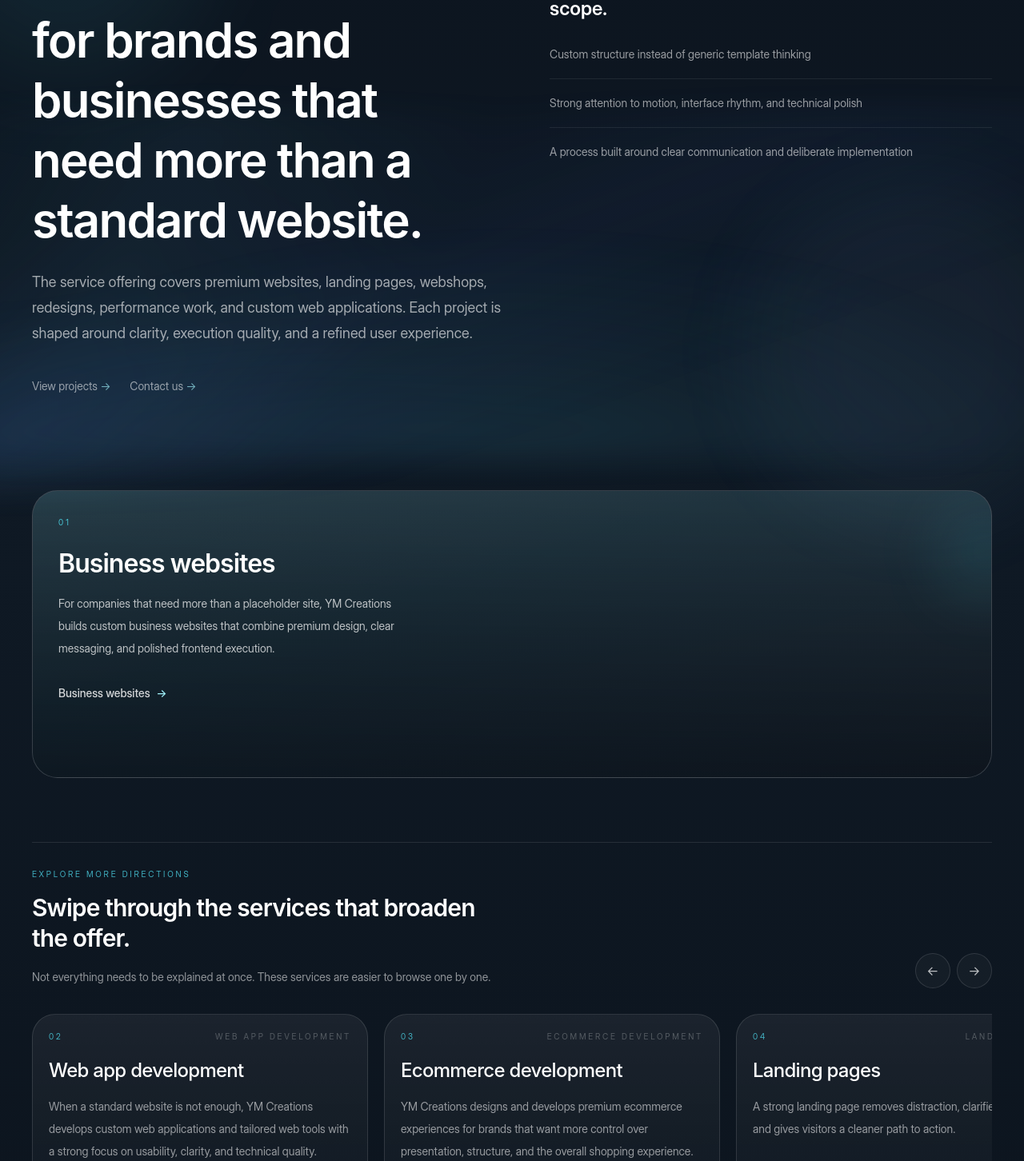
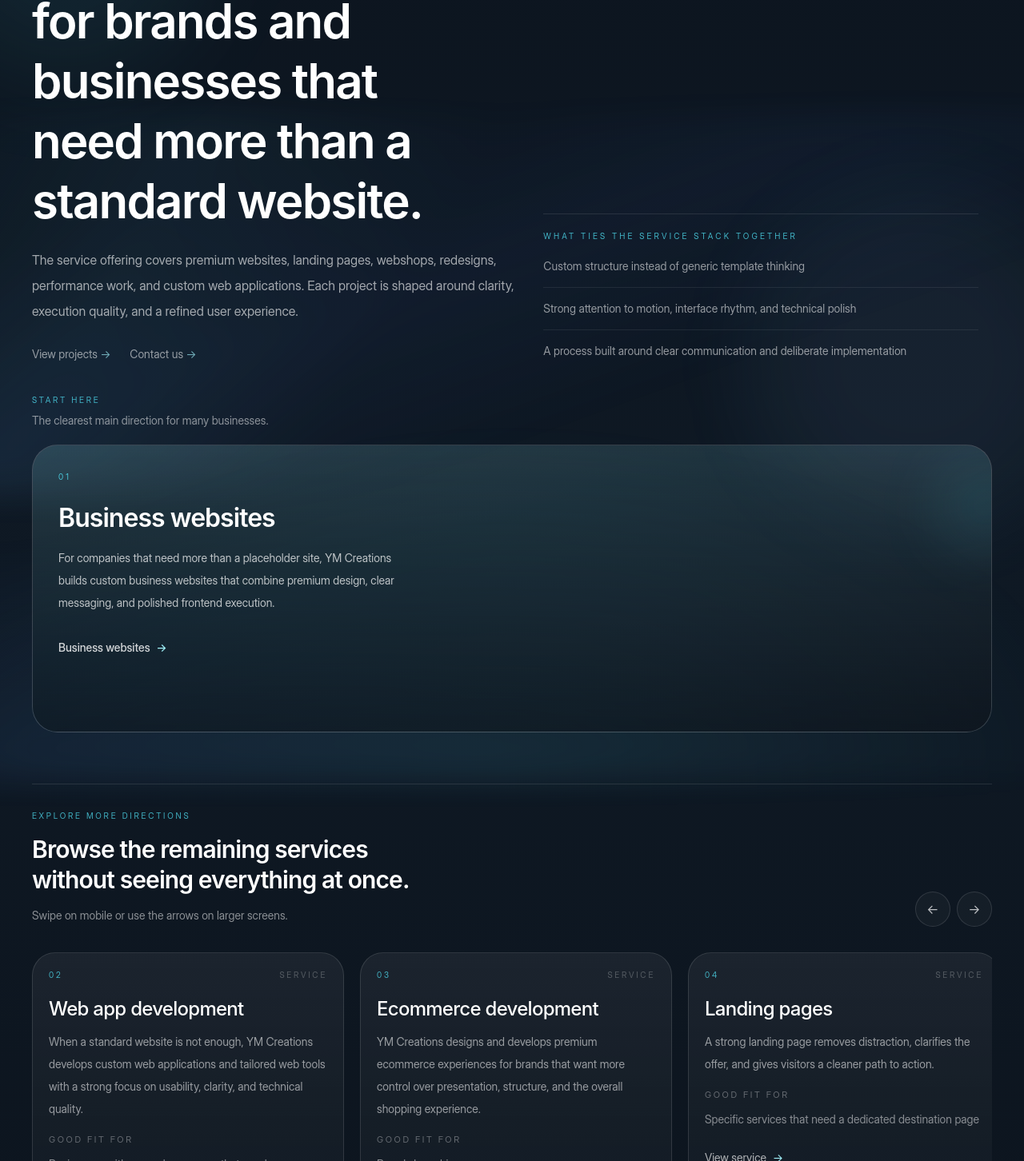
Before and after one commit to MajdWebCreation/portfolio-site, a Next.js app: page /en/services in a window 1280 px wide. Shown: the part 298-1750 px from the top of the page at 80% size. Built offline with nearby package versions, Linux system fonts and the light colour scheme; no server answers.

Commit message:
Subject line

```diff
--- a/src/app/[locale]/services/page.tsx
+++ b/src/app/[locale]/services/page.tsx
@@ -73,10 +73,10 @@ export function ServicesPageContent({ locale }: { locale: Locale }) {
         })}
       />
       <SiteShell locale={locale} content={content} currentPath={path}>
-        <section className="relative mx-auto w-full max-w-7xl px-4 py-16 sm:px-6 lg:px-10 lg:py-20">
+        <section className="relative mx-auto w-full max-w-7xl px-4 py-12 sm:px-6 lg:px-10 lg:py-14">
           <div className="ym-bg-curve ym-bg-breathe pointer-events-none absolute inset-x-[-6%] inset-y-0 opacity-[0.48]" />
 
-          <div className="relative grid gap-12 lg:grid-cols-[1.04fr_0.96fr] lg:items-start">
+          <div className="relative grid gap-8 lg:grid-cols-[1.04fr_0.96fr] lg:items-end">
             <RevealSection>
               <div className="mx-auto max-w-[22rem] text-center sm:max-w-[34rem] lg:mx-0 lg:max-w-3xl lg:text-left">
                 <p className="text-[11px] uppercase tracking-[0.32em] text-cyan-300/72">
@@ -85,11 +85,11 @@ export function ServicesPageContent({ locale }: { locale: Locale }) {
                 <h1 className="mt-5 text-balance text-4xl font-semibold leading-tight text-white sm:text-5xl lg:text-6xl">
                   {overview.title}
                 </h1>
-                <p className="mt-6 max-w-2xl text-base leading-8 text-white/62 sm:text-lg">
+                <p className="mt-5 max-w-2xl text-base leading-8 text-white/62">
                   {overview.intro}
                 </p>
 
-                <div className="mt-10 flex flex-wrap justify-center gap-x-6 gap-y-3 lg:justify-start">
+                <div className="mt-7 flex flex-wrap justify-center gap-x-6 gap-y-3 lg:justify-start">
                   <Link
                     href={getLocalizedPath(locale, "projects")}
                     data-track-event="primary_cta_click"
@@ -117,20 +117,15 @@ export function ServicesPageContent({ locale }: { locale: Locale }) {
             </RevealSection>
 
             <RevealSection delay={0.08}>
-              <div className="mx-auto max-w-[40rem] border-t border-white/10 pt-7 lg:mx-0">
+              <div className="mx-auto max-w-[34rem] border-t border-white/10 pt-5 lg:mx-0">
                 <p className="text-[10px] uppercase tracking-[0.32em] text-cyan-300/76">
                   {overview.whyTitle}
                 </p>
-                <p className="mt-5 max-w-xl text-2xl font-semibold leading-tight text-white">
-                  {locale === "nl"
-                    ? "Een compacte service stack, met heldere verschillen in scope."
-                    : "A compact service stack, with clear differences in scope."}
-                </p>
-                <div className="mt-7 space-y-4">
+                <div className="mt-4 space-y-3">
                   {overview.whyPoints.map((point) => (
                     <p
                       key={point}
-                      className="border-b border-white/8 pb-4 text-sm leading-7 text-white/58 last:border-b-0 last:pb-0"
+                      className="border-b border-white/8 pb-3 text-sm leading-7 text-white/56 last:border-b-0 last:pb-0"
                     >
                       {point}
                     </p>
@@ -139,16 +134,28 @@ export function ServicesPageContent({ locale }: { locale: Locale }) {
               </div>
             </RevealSection>
           </div>
-        </section>
 
-        <section className="mx-auto w-full max-w-7xl px-4 py-8 sm:px-6 lg:px-10 lg:py-10">
-          <RevealSection>
-            {featuredService ? <ServiceCard service={featuredService} featured /> : null}
+          <RevealSection delay={0.06}>
+            <div className="mt-10">
+              <div className="mb-5 flex items-center justify-between gap-4">
+                <div>
+                  <p className="text-[10px] uppercase tracking-[0.28em] text-cyan-300/74">
+                    {locale === "nl" ? "Start hier" : "Start here"}
+                  </p>
+                  <p className="mt-2 text-sm text-white/52">
+                    {locale === "nl"
+                      ? "De duidelijkste hoofdroute voor veel bedrijven."
+                      : "The clearest main direction for many businesses."}
+                  </p>
+                </div>
+              </div>
+              {featuredService ? <ServiceCard service={featuredService} featured /> : null}
+            </div>
           </RevealSection>
         </section>
 
         <RevealSection delay={0.1}>
-          <section className="mx-auto mt-10 w-full max-w-7xl px-4 pb-4 sm:px-6 lg:px-10">
+          <section className="mx-auto mt-2 w-full max-w-7xl px-4 pb-4 sm:px-6 lg:px-10">
             <ServicesOverviewRail services={railServices} locale={locale} />
 
             <div className="mt-9 flex flex-wrap gap-x-6 gap-y-3 border-t border-white/10 pt-6">
--- a/src/components/services-overview-rail.tsx
+++ b/src/components/services-overview-rail.tsx
@@ -13,6 +13,12 @@ function getCompactIntro(service: LocalizedService) {
   const firstSentence = service.intro.split(". ")[0]?.trim();
   if (!firstSentence) return service.intro;
   return firstSentence.endsWith(".") ? firstSentence : `${firstSentence}.`;
+}
+
+function getCompactFit(service: LocalizedService) {
+  const firstFit = service.suitableFor[0]?.trim();
+  if (!firstFit) return "";
+  return firstFit.length > 88 ? `${firstFit.slice(0, 85).trim()}...` : firstFit;
 }
 
 export default function ServicesOverviewRail({
@@ -35,19 +41,19 @@ export default function ServicesOverviewRail({
   return (
     <section className="border-t border-white/10 pt-8">
       <div className="flex items-end justify-between gap-4">
-        <div className="max-w-xl">
+        <div className="max-w-lg">
           <p className="text-[10px] uppercase tracking-[0.28em] text-cyan-300/74">
             {locale === "nl" ? "Verken meer richtingen" : "Explore more directions"}
           </p>
-          <h2 className="mt-4 text-3xl font-semibold leading-tight text-white">
+          <h2 className="mt-4 text-2xl font-semibold leading-tight text-white sm:text-3xl">
             {locale === "nl"
-              ? "Swipe door de services die het aanbod verbreden."
-              : "Swipe through the services that broaden the offer."}
+              ? "Verken de overige services zonder alles tegelijk te zien."
+              : "Browse the remaining services without seeing everything at once."}
           </h2>
-          <p className="mt-4 text-sm leading-7 text-white/54">
+          <p className="mt-3 text-sm leading-7 text-white/52">
             {locale === "nl"
-              ? "Niet alles hoeft tegelijk uitgelegd te worden. Deze services kun je rustiger, een voor een bekijken."
-              : "Not everything needs to be explained at once. These services are easier to browse one by one."}
+              ? "Swipe op mobiel of gebruik de pijlen op grotere schermen."
+              : "Swipe on mobile or use the arrows on larger screens."}
           </p>
         </div>
 
@@ -83,22 +89,28 @@ export default function ServicesOverviewRail({
             data-track-category="services-overview"
             data-track-label={service.navLabel}
             data-track-location="services-rail"
-            className="group min-w-[84%] snap-start rounded-[1.8rem] border border-white/12 bg-[linear-gradient(180deg,rgba(255,255,255,0.06),rgba(255,255,255,0.02))] p-5 transition hover:border-cyan-300/24 sm:min-w-[420px]"
+            className="group min-w-[84%] snap-start rounded-[1.8rem] border border-white/12 bg-[linear-gradient(180deg,rgba(255,255,255,0.06),rgba(255,255,255,0.02))] p-5 transition hover:border-cyan-300/24 sm:min-w-[390px]"
           >
             <div className="flex items-start justify-between gap-4">
               <p className="text-[10px] uppercase tracking-[0.28em] text-cyan-300/74">
                 {service.icon}
               </p>
               <p className="text-[10px] uppercase tracking-[0.28em] text-white/26">
-                {service.navLabel}
+                {locale === "nl" ? "Service" : "Service"}
               </p>
             </div>
 
-            <h3 className="mt-5 max-w-sm text-2xl font-medium leading-tight text-white">
+            <h3 className="mt-5 max-w-sm text-xl font-medium leading-tight text-white sm:text-2xl">
               {service.navLabel}
             </h3>
-            <p className="mt-4 max-w-md text-sm leading-7 text-white/56">
+            <p className="mt-3 max-w-md text-sm leading-7 text-white/56">
               {getCompactIntro(service)}
+            </p>
+            <p className="mt-4 text-[11px] uppercase tracking-[0.24em] text-white/34">
+              {locale === "nl" ? "Goede fit voor" : "Good fit for"}
+            </p>
+            <p className="mt-2 max-w-md text-sm leading-7 text-white/50">
+              {getCompactFit(service)}
             </p>
 
             <span className="mt-6 inline-flex items-center gap-2 text-sm text-white/68 transition group-hover:text-white">
```
